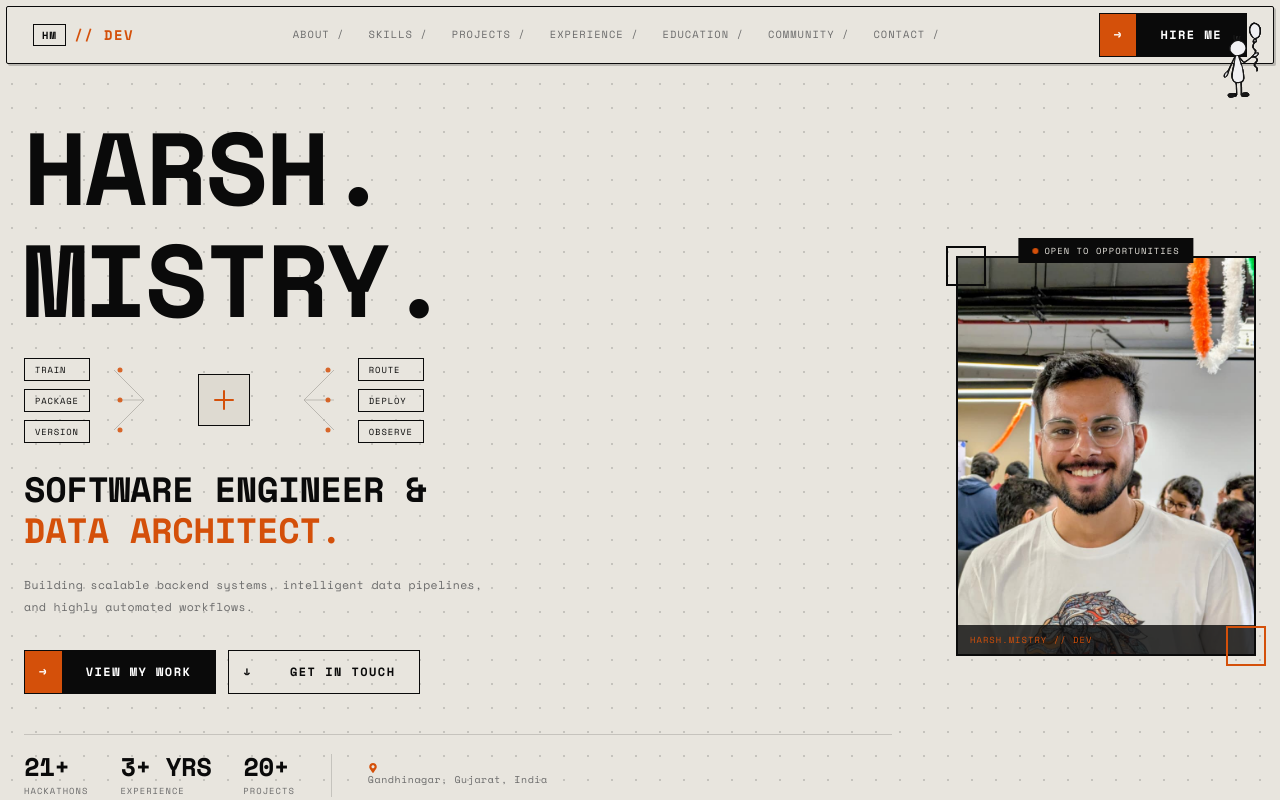
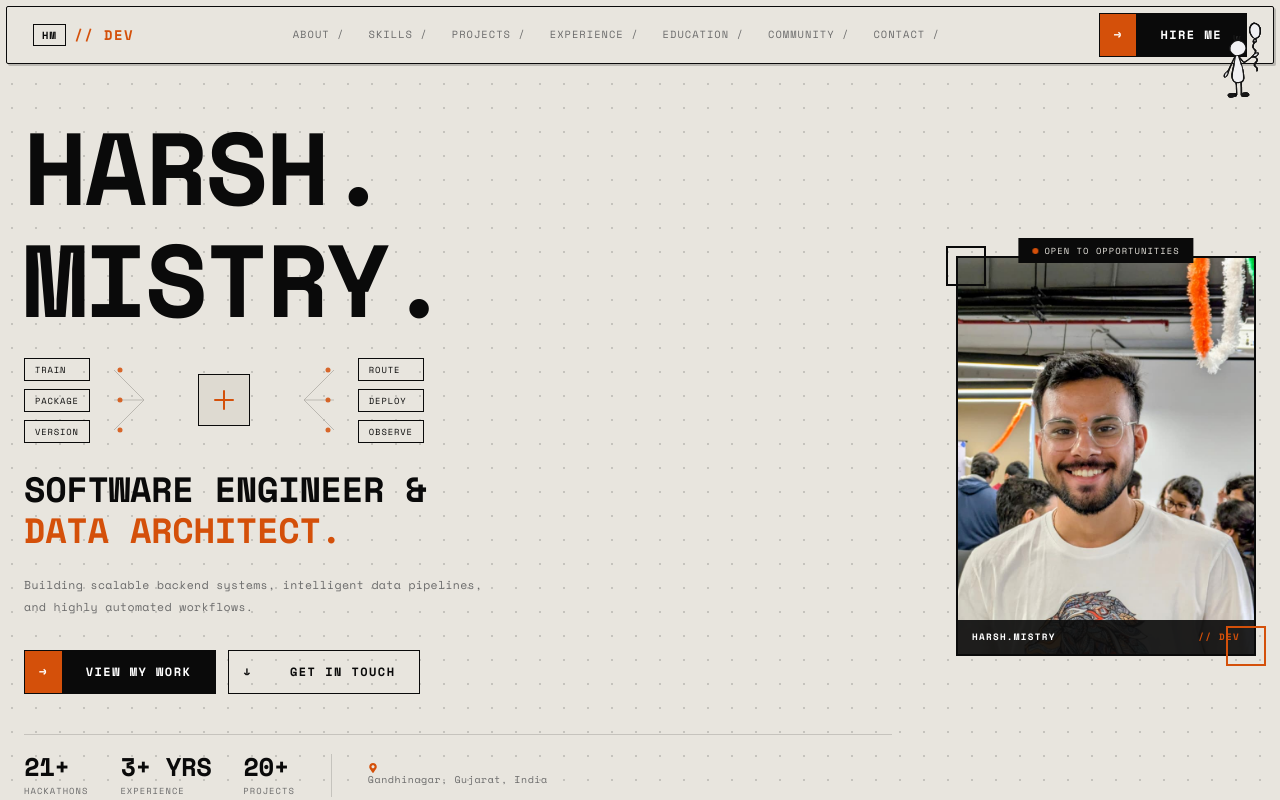
Before and after one commit to Harsh-Mistry-12/harsh-portfolio, a Next.js app: page / in a window 1280 px wide. Shown: the top 800 px of the page. Built offline with nearby package versions, Linux system fonts and the light colour scheme.

Commit message:
Highlight name overlay on photo card for better visibility

```diff
--- a/components/sections/Hero.tsx
+++ b/components/sections/Hero.tsx
@@ -328,15 +328,22 @@ export const Hero = () => {
                 style={{
                   position: "absolute",
                   bottom: 0, left: 0, right: 0,
-                  background: "rgba(10,10,10,0.80)",
-                  padding: "8px 12px",
+                  background: "rgba(10,10,10,0.90)",
+                  padding: "10px 14px",
                   fontFamily: "var(--font-mono)",
-                  fontSize: "0.55rem",
-                  letterSpacing: "0.12em",
-                  color: "#d4500a",
+                  fontSize: "0.58rem",
+                  letterSpacing: "0.14em",
+                  display: "flex",
+                  alignItems: "center",
+                  justifyContent: "space-between",
                 }}
               >
-                HARSH.MISTRY // DEV
+                <span style={{ color: "#ffffff", fontWeight: 700 }}>
+                  HARSH.MISTRY
+                </span>
+                <span style={{ color: "#d4500a", fontWeight: 700 }}>
+                  // DEV
+                </span>
               </div>
             </div>
 
```
